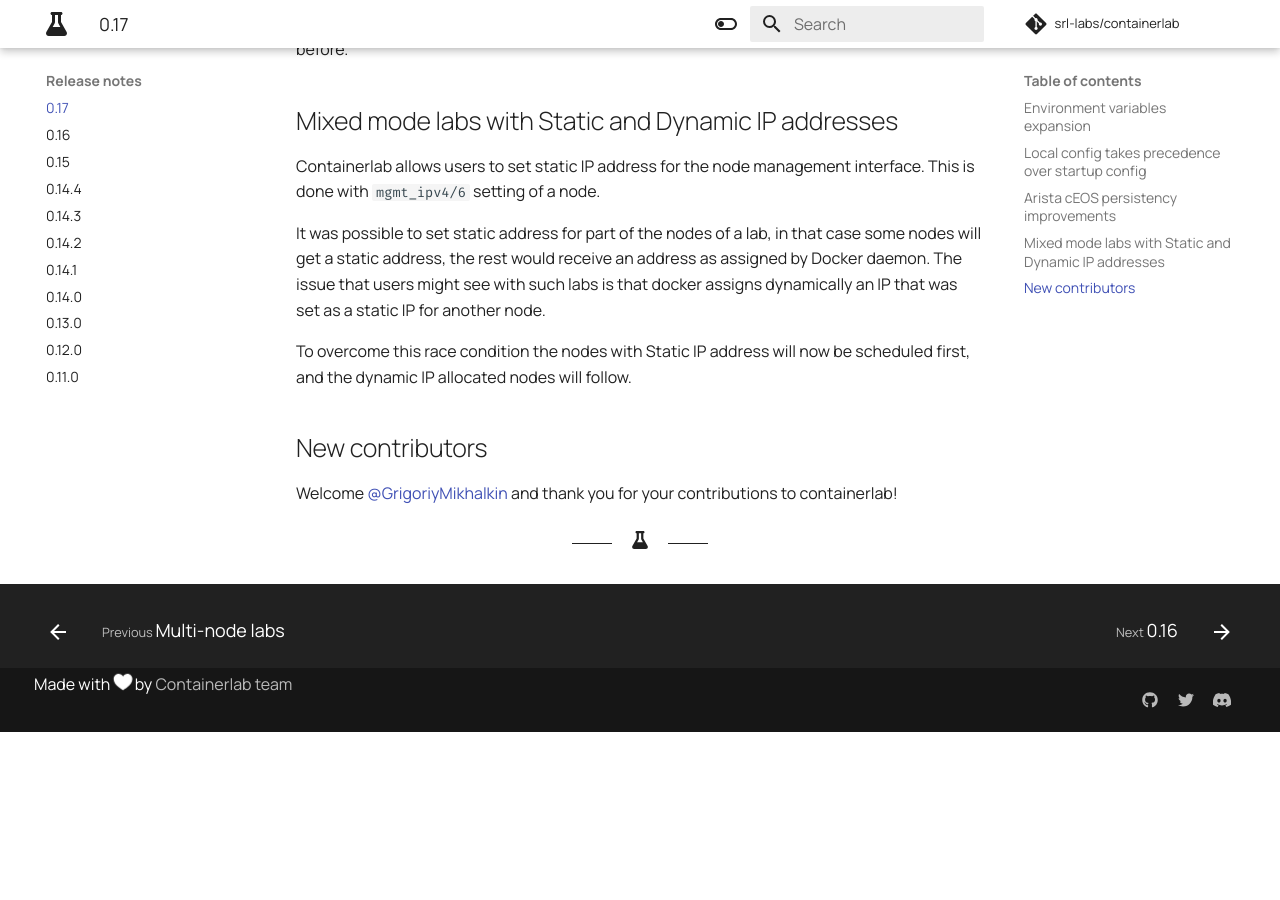
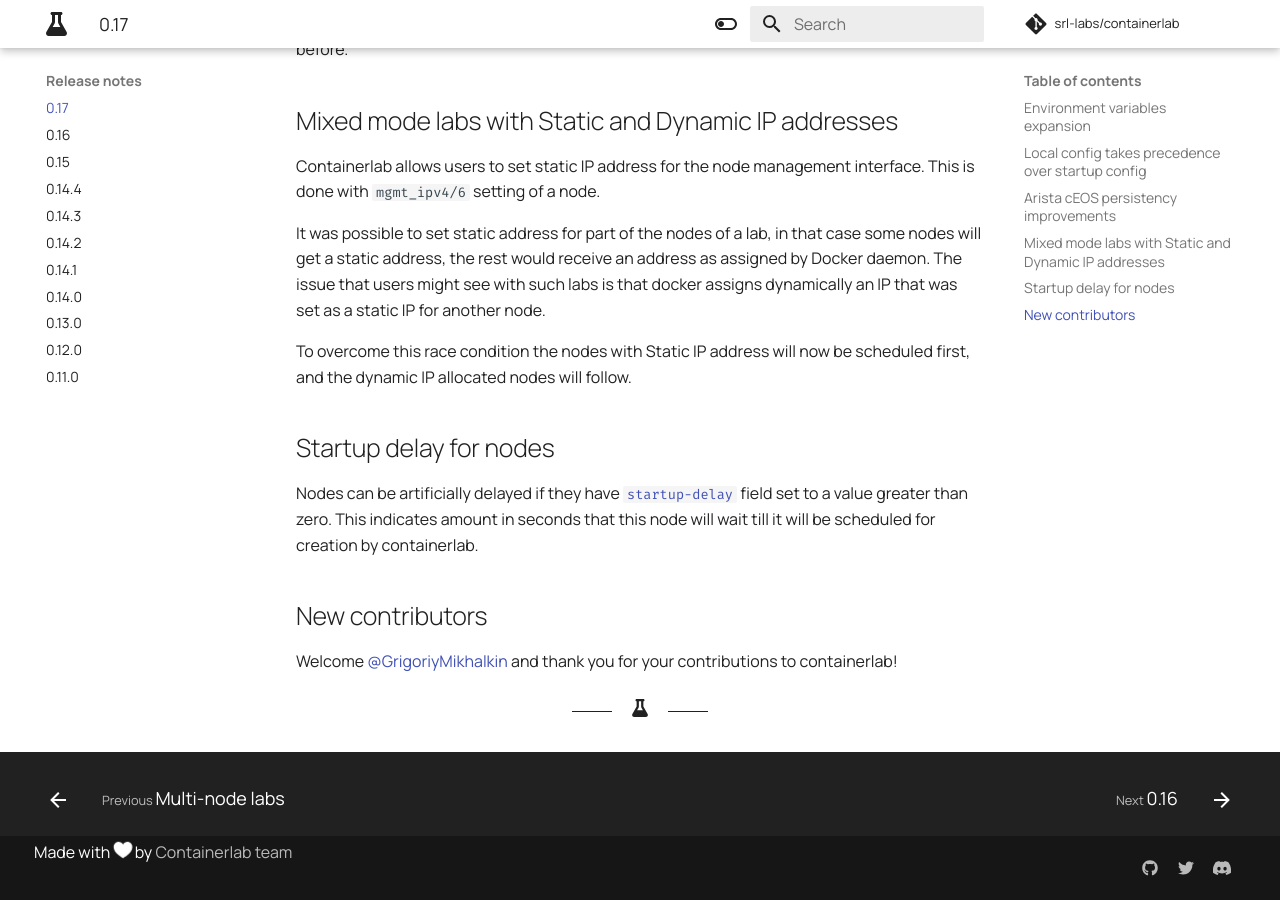
Before and after one commit to srl-labs/containerlab, an MkDocs documentation site: the page built from docs/rn/0.17.md, in a window 1280 px wide and 900 px high, scrolled down 1258 px. Built offline with MkDocs 1.6.1 and Material for MkDocs 9.7.7, drawn with Linux system fonts in a browser that asks for light colours; comment, search, counter and statistics services are not loaded; before the commit the page ends 1990 px from its top, so only the background shows below that.

Commit message:
added startup delay note

```diff
--- a/docs/rn/0.17.md
+++ b/docs/rn/0.17.md
@@ -34,5 +34,8 @@ It was possible to set static address for part of the nodes of a lab, in that ca
 
 To overcome this race condition the nodes with Static IP address will now be scheduled first, and the dynamic IP allocated nodes will follow.
 
+## Startup delay for nodes
+Nodes can be artificially delayed if they have [`startup-delay`](../manual/nodes.md#startup-delay) field set to a value greater than zero. This indicates amount in seconds that this node will wait till it will be scheduled for creation by containerlab.
+
 ## New contributors
 Welcome [@GrigoriyMikhalkin](https://github.com/GrigoriyMikhalkin) and thank you for your contributions to containerlab!
```
